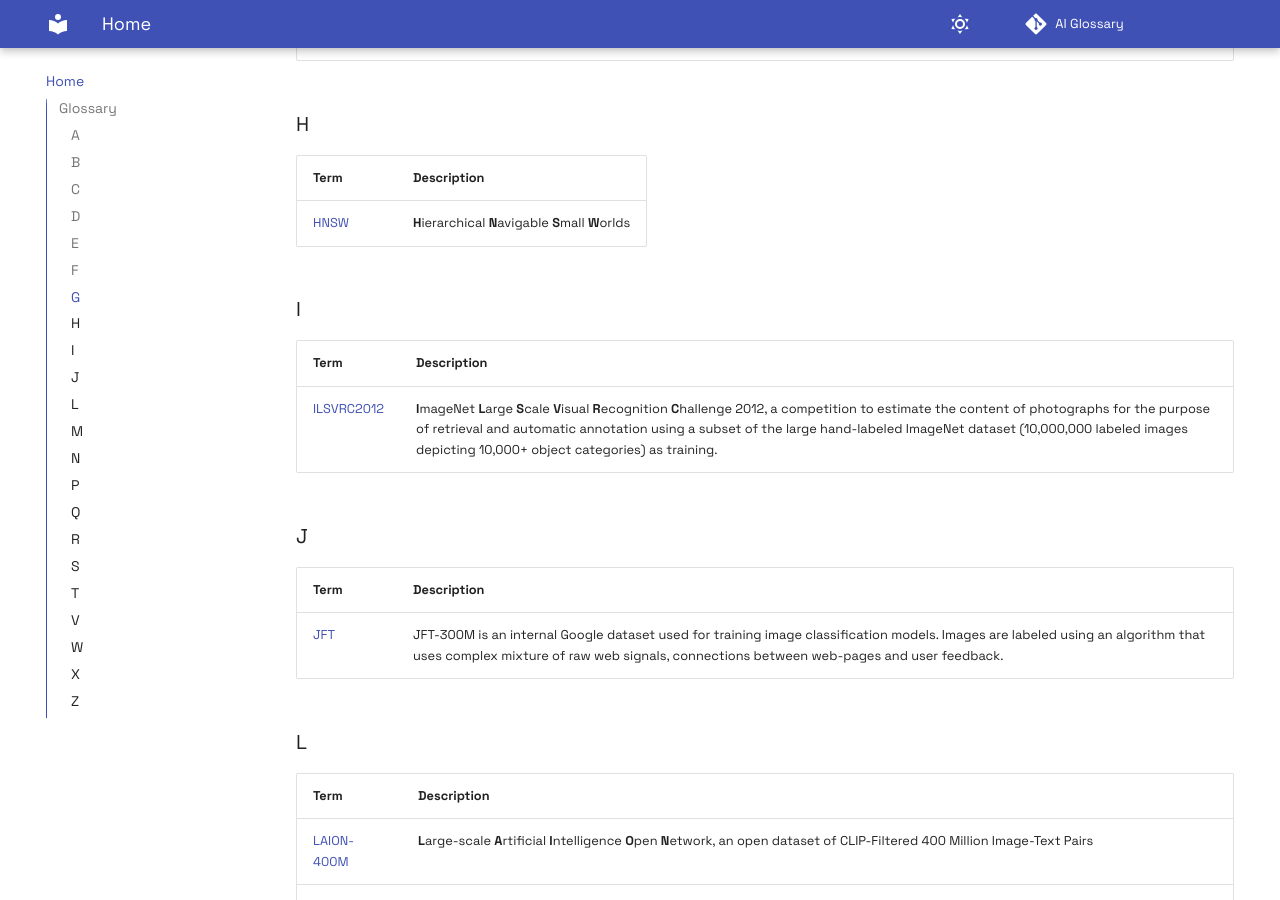
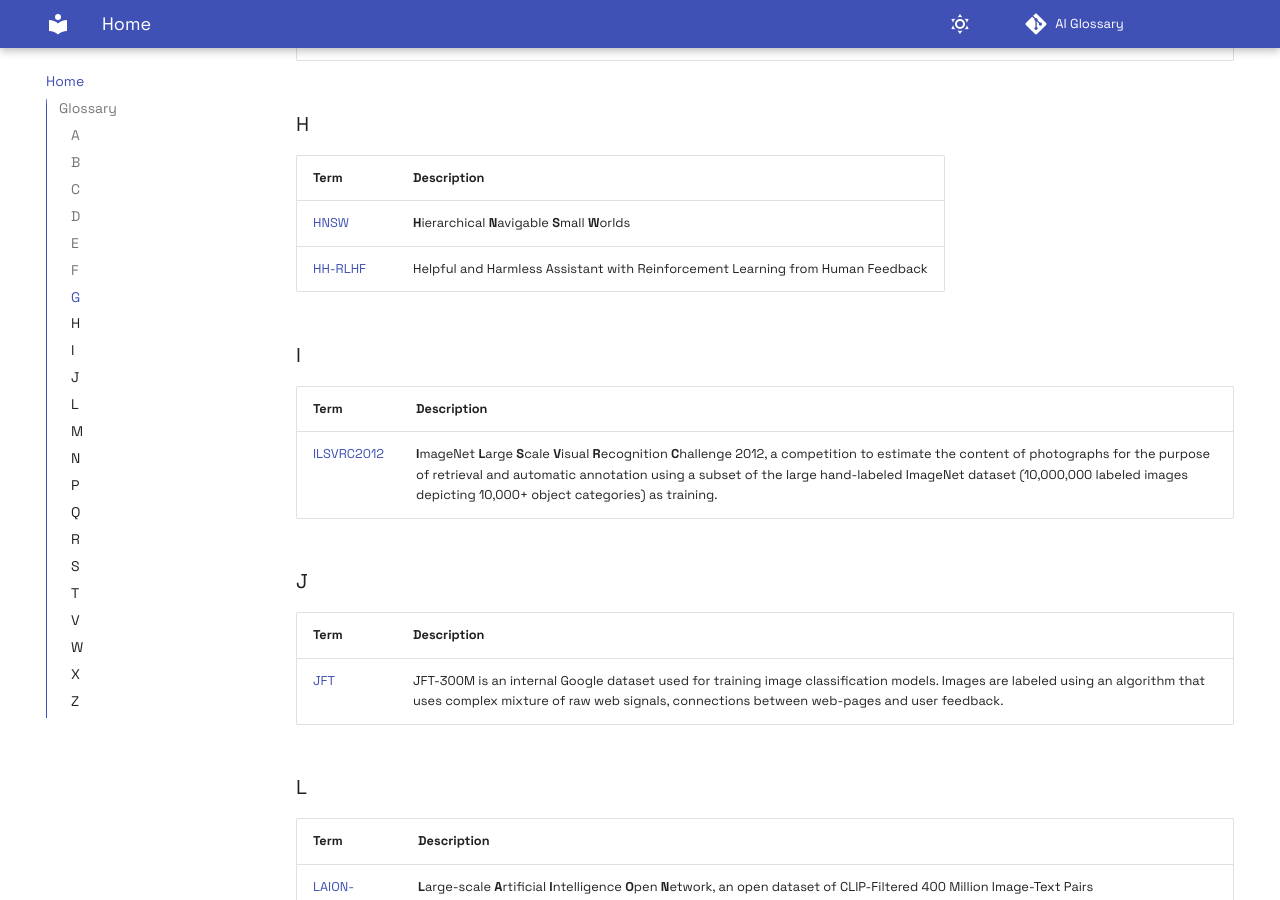
Before and after one commit to odisha-ml/AI-Glossary, an MkDocs documentation site: the page built from docs/index.md, in a window 1280 px wide and 900 px high, scrolled down 2703 px. Built offline with MkDocs 1.6.1 and Material for MkDocs 9.7.7, drawn with Linux system fonts in a browser that asks for light colours; comment, search, counter and statistics services are not loaded.

Commit message:
📝 docs: add .DS_Store to .gitignore to exclude it from version control 📝 docs(index.md): add HH-RLHF term with its description to improve documentation completeness

```diff
--- a/docs/index.md
+++ b/docs/index.md
@@ -62,7 +62,8 @@
 ### H
 | Term                                                                         | Description                                                                                                                                                                                                                                                                                               |
 | ---------------------------------------------------------------------------- | :-------------------------------------------------------------------------------------------------------------------------------------------------------------------------------------------------------------------------------------------------------------------------------------------------------- |
-| [HNSW](https://arxiv.org/ftp/arxiv/papers/1603/1603.09320)                   | **H**ierarchical **N**avigable **S**mall **W**orlds                                                                                                                                                                                                                                                       |
+| [HNSW](https://arxiv.org/ftp/arxiv/papers/1603/1603.09320)                   | **H**ierarchical **N**avigable **S**mall **W**orlds
+| [HH-RLHF](https://arxiv.org/abs/2204.05862)                                  | Helpful and Harmless Assistant with Reinforcement Learning from Human Feedback                                                                                                                                                                                                                                           |
 
 ### I
 | Term                                                                         | Description                                                                                                                                                                                                                                                                                               |
```
Also changed, not shown: 1 other file.
